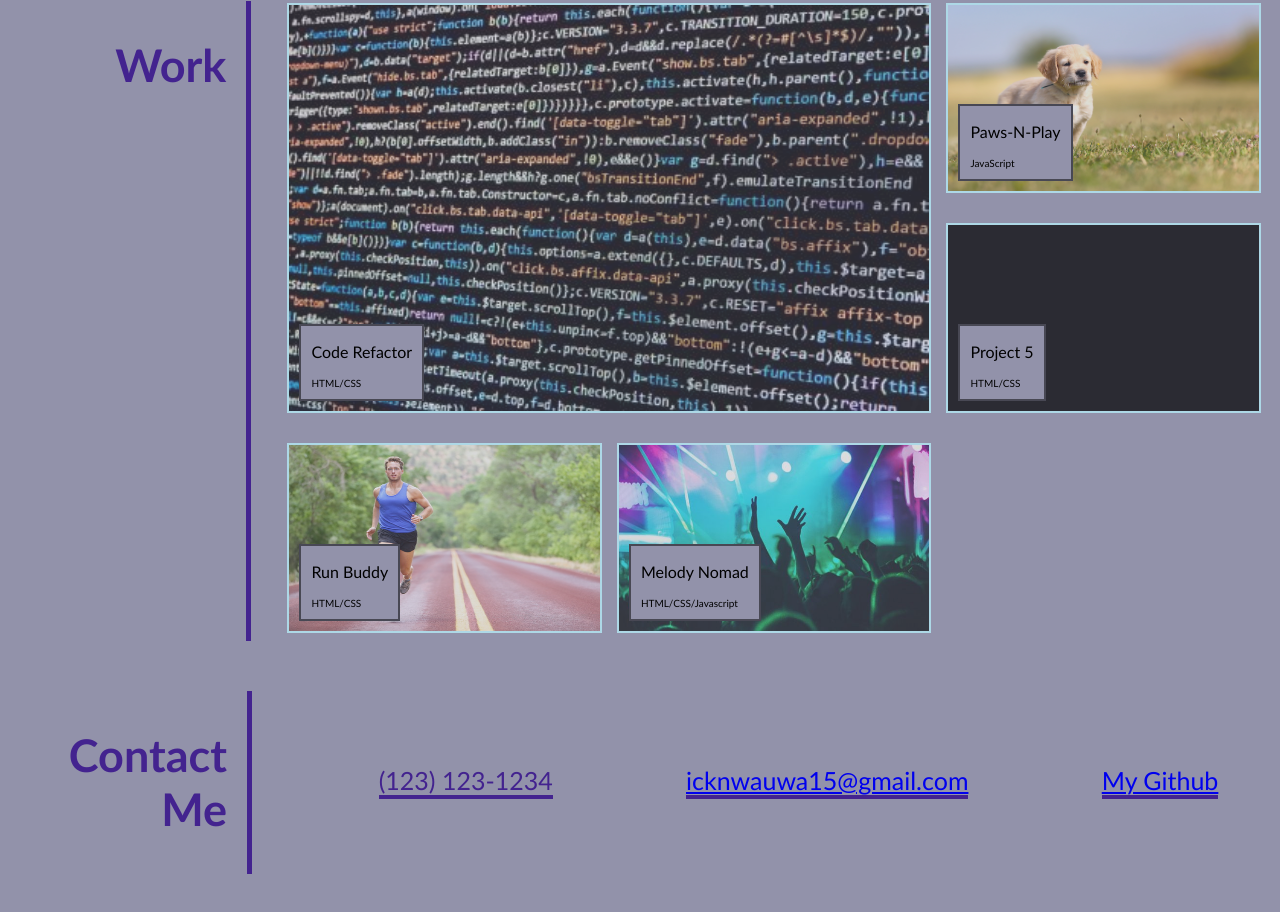
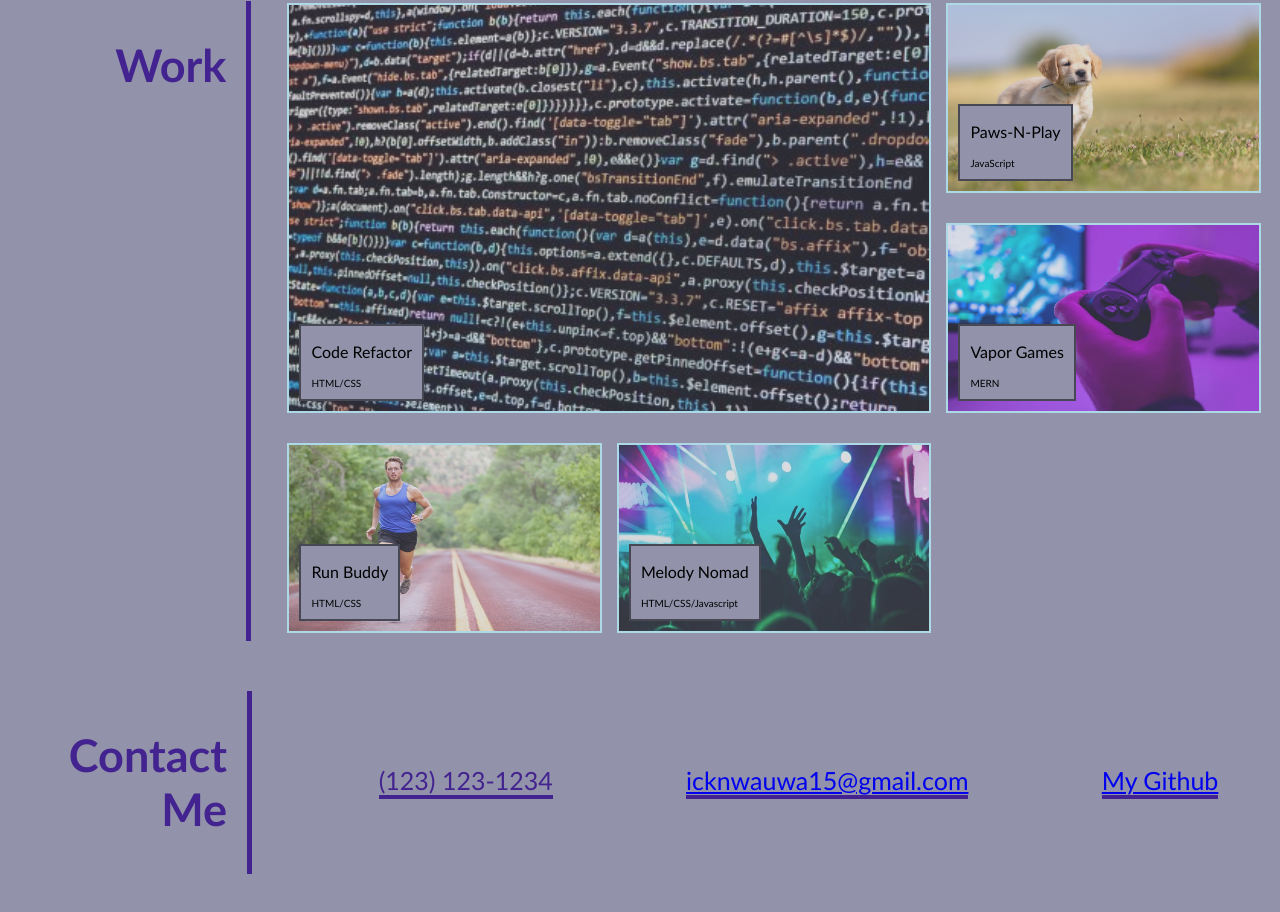
Before and after one commit to icknwauwa/Homework-2, a plain HTML site: page index.html in a window 1280 px wide. Shown: the part 1323-2235 px from the top of the page. Drawn offline with Linux system fonts and the light colour scheme.

Commit message:
added the last project

```diff
--- a/index.html
+++ b/index.html
@@ -100,10 +100,11 @@
                 </div>
             </div>
             <div class="work-grid-item box5">
-                <a href="" target="_blank"><img src="./assets/images/black screen.png"></a>
+                <a href="https://vapor-games-2022.herokuapp.com/homepage" target="_blank">
+                    <img src="./assets/images/istockphoto-1160866353-612x612.jpg" alt="Vapor Games"></a>
                 <div class="project-name">
-                    <p class="project-title">Project 5</p>
-                    <p class="project-type">HTML/CSS</p>
+                    <p class="project-title">Vapor Games</p>
+                    <p class="project-type">MERN</p>
                 </div>
             </div>
         </div>
```
Also changed, not shown: assets/images/istockphoto-1160866353-612x612.jpg (added).
